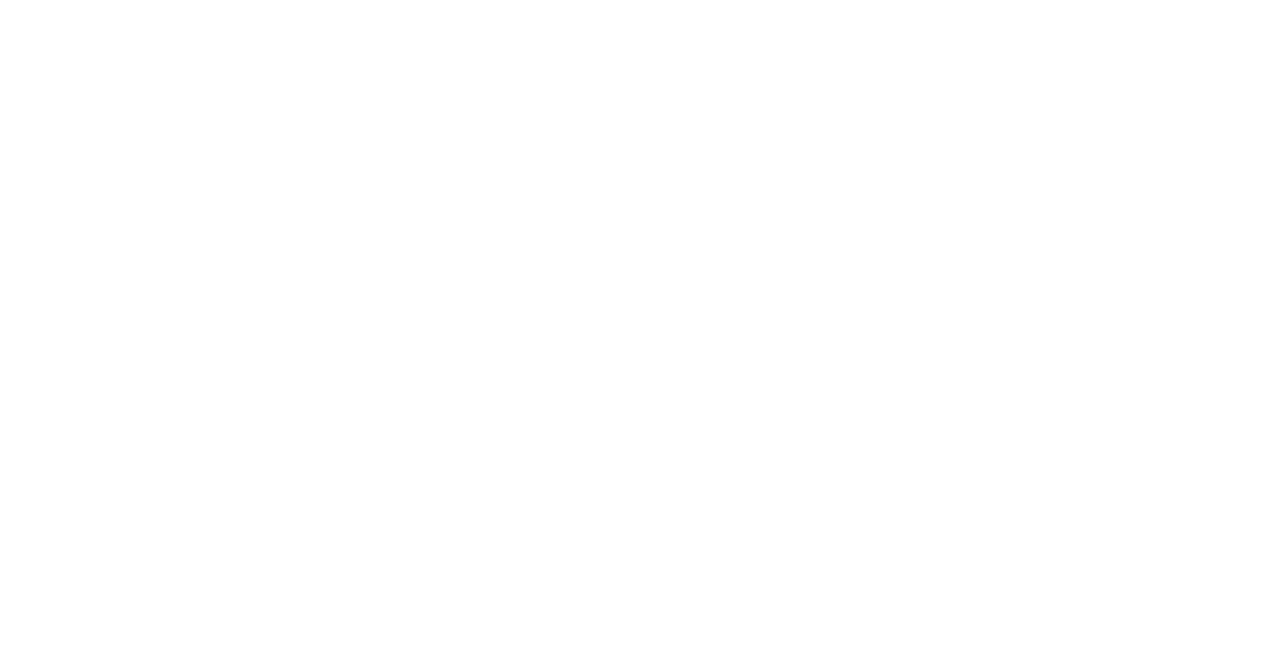
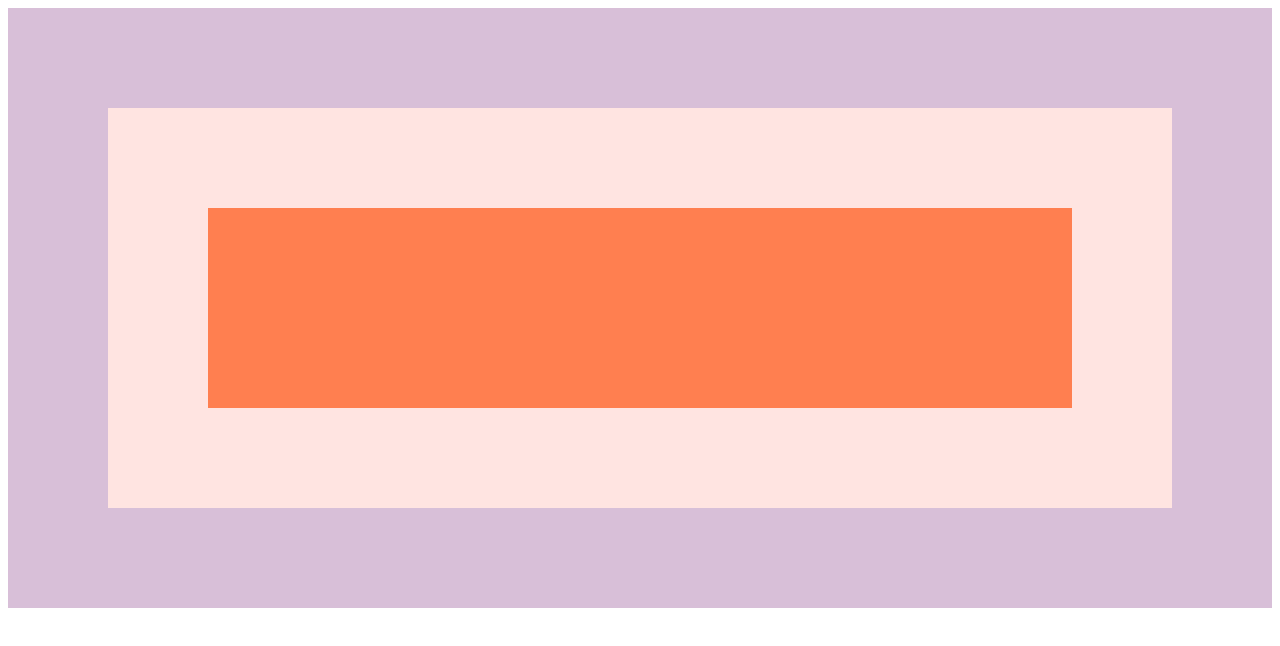
Before and after one commit to Dev-AkshatGupta/Event-capture-propogation-bubbling-once, a plain HTML site: page index.html in a window 1280 px wide. Drawn offline with Linux system fonts and the light colour scheme.

Commit message:
Practiced coding with it

```diff
--- a/index.html
+++ b/index.html
@@ -8,6 +8,11 @@
     <title>Document</title>
 </head>
 <body>
+<div class="one">
+    <div class="two">
+        <div class="three"></div>
+    </div>
+</div>
 
     <script src="./script.js"></script>
 </body>
--- a/script.js
+++ b/script.js
@@ -0,0 +1,10 @@
+const divs=document.querySelectorAll("div");
+function showText(e){
+console.log(this.classList.value);
+// e.stopPropagation();
+}
+// div.addEventListener("click",showText);
+divs.forEach(div=>div.addEventListener("click",showText,{
+    capture:false,
+    once:true
+}));
--- a/style.css
+++ b/style.css
@@ -0,0 +1,37 @@
+/* *{box-sizing: border-box;}
+body{margin: 0;}
+.parent{
+    background-color: black;
+    width: 90%;
+    margin: 0 auto;
+    height: 50%;
+}
+.children{
+    background: burlywood;
+    width: 70%;
+    height: 90%;
+} */
+html {
+    box-sizing: border-box;
+  }
+
+  *, *:before, *:after {
+    box-sizing: inherit;
+  }
+
+  div {
+    width: 100%;
+    padding: 100px;
+  }
+
+  .one {
+    background: thistle;
+  }
+
+  .two {
+    background: mistyrose;
+  }
+
+  .three {
+    background: coral;
+  }
```
